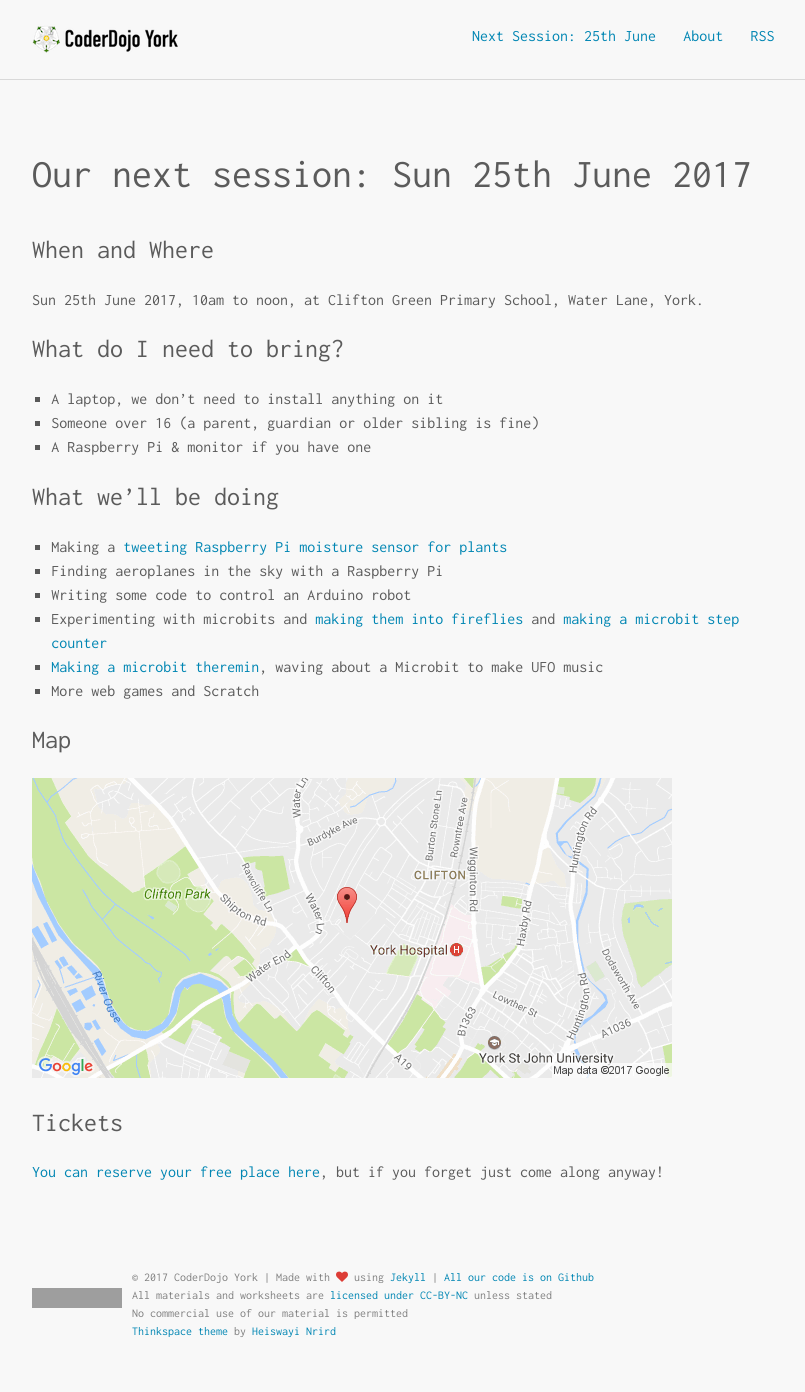
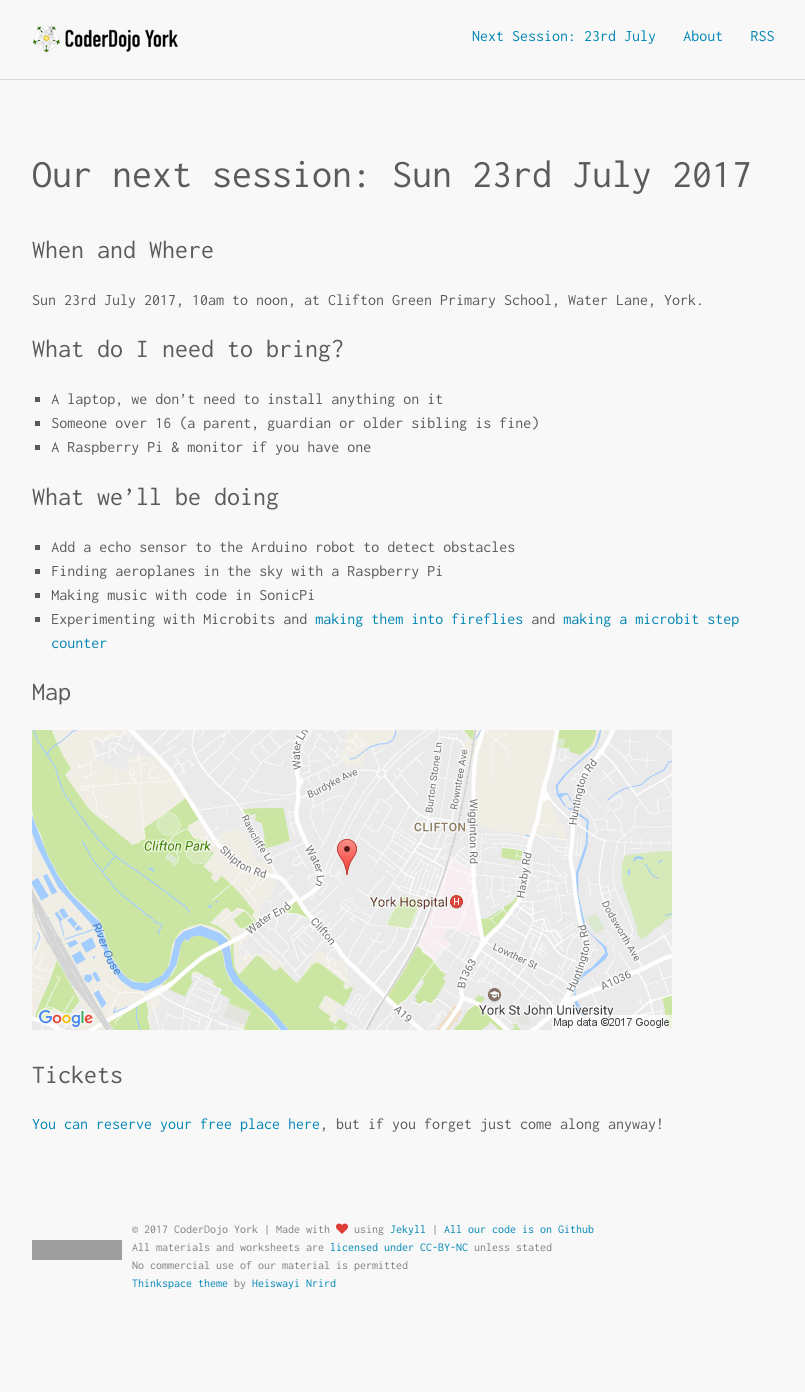
Before and after one commit to YorkDojo/yorkdojo.github.io, a Jekyll site: the page built from next-session.md, in a window 1280 px wide. Shown: the whole page, without its empty margins (232-1037 px from the left). Built offline with Jekyll 4.4.1, drawn with Linux system fonts in a browser that asks for light colours; after the commit the page ends 1344 px from its top, so only the background shows below that; grey boxes are pictures that could not be loaded.

Commit message:
Next session, 23rd July

```diff
--- a/_config.yml
+++ b/_config.yml
@@ -1,5 +1,5 @@
-next_session: 25th June
-next_session_long: Sun 25th June 2017
+next_session: 23rd July
+next_session_long: Sun 23rd July 2017
 
 # SEO settings
 title: "CoderDojo York"
--- a/next-session.md
+++ b/next-session.md
@@ -16,12 +16,10 @@
 
 ## What we'll be doing
 
-- Making a [tweeting Raspberry Pi moisture sensor for plants](/worksheets/arduino/plant-moisture-tweeter/)
+- Add a echo sensor to the Arduino robot to detect obstacles
 - Finding aeroplanes in the sky with a Raspberry Pi
-- Writing some code to control an Arduino robot
-- Experimenting with microbits and [making them into fireflies](/worksheets/microbit/step-counter/) and [making a microbit step counter](/worksheets/microbit/step-counter/)
-- [Making a microbit theremin](/worksheets/microbit/theremin/), waving about a Microbit to make UFO music
-- More web games and Scratch
+- Making music with code in SonicPi
+- Experimenting with Microbits and [making them into fireflies](/worksheets/microbit/step-counter/) and [making a microbit step counter](/worksheets/microbit/step-counter/)
 
 ## Map
 
```
